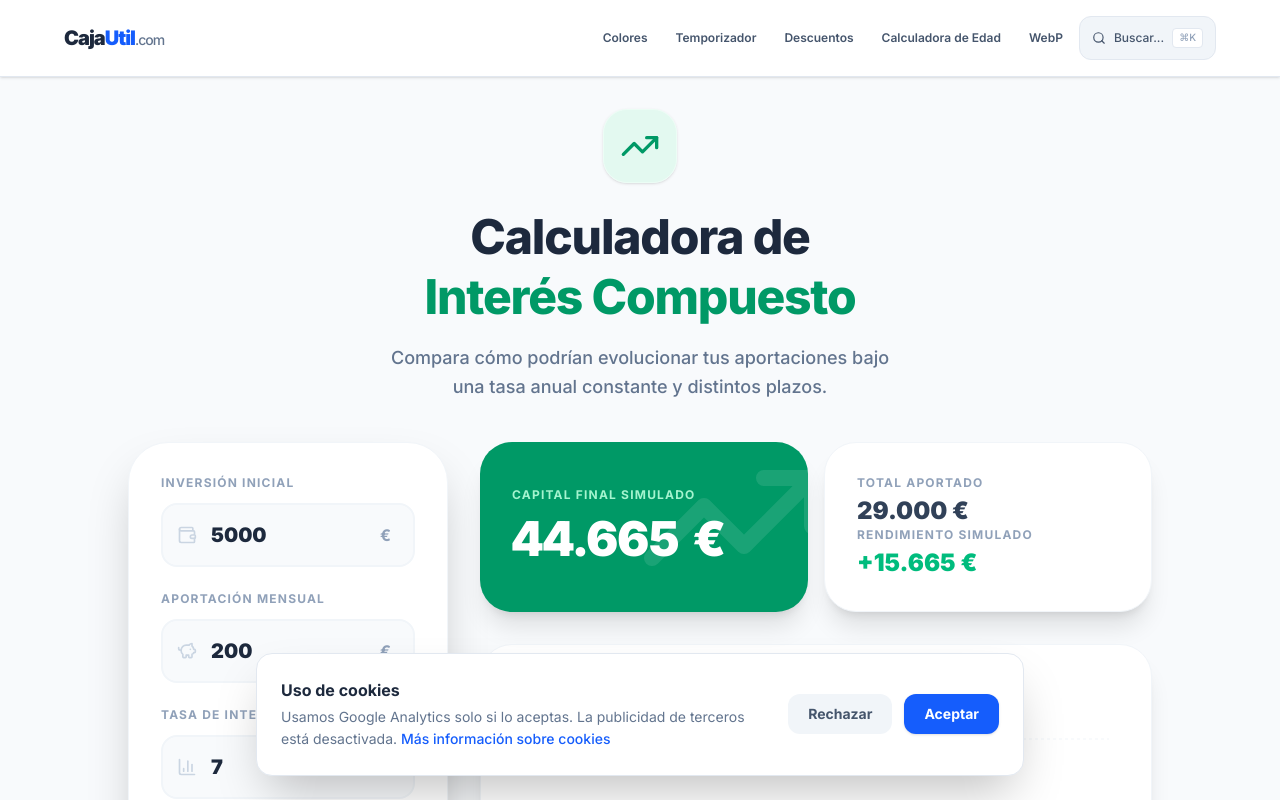
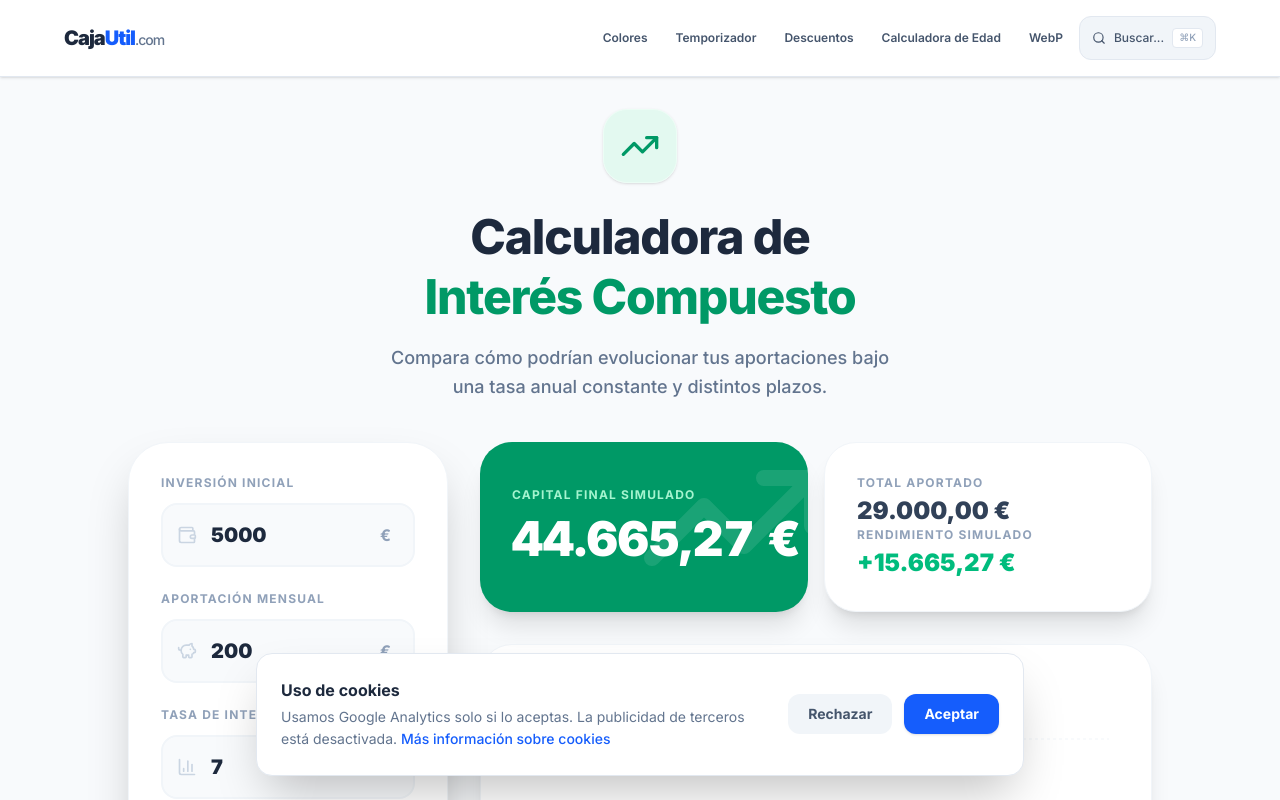
Before and after one commit to raubreak/cajautil-web, a Next.js app: page /calculadora-interes-compuesto in a window 1280 px wide. Shown: the top 800 px of the page. Built offline with nearby package versions, Linux system fonts and the light colour scheme.

Commit message:
fix(tools): bound compound interest simulations

```diff
--- a/src/app/calculadora-interes-compuesto/layout.tsx
+++ b/src/app/calculadora-interes-compuesto/layout.tsx
@@ -6,7 +6,7 @@ const SITE_URL = "https://cajautil.com";
 
 export const metadata: Metadata = {
   title: 'Calculadora de Interés Compuesto | Simulador Online',
-  description: 'Descubre cómo crecerá tu dinero con nuestra calculadora de interés compuesto. Añade aportaciones mensuales y visualiza tus ganancias a largo plazo.',
+  description: 'Compara escenarios de interés compuesto con capital inicial, aportaciones mensuales, tasa anual y plazo. Simulación gratuita y orientativa.',
   keywords: [
     "calculadora interes compuesto",
     "simulador inversiones",
@@ -24,7 +24,13 @@ export const metadata: Metadata = {
     description: 'Compara cómo cambian el capital final, las aportaciones y los intereses en distintos escenarios a largo plazo.',
     url: `${SITE_URL}/calculadora-interes-compuesto`,
     images: ['https://cajautil.com/og-image.png'],
-  }
+  },
+  twitter: {
+    card: 'summary_large_image',
+    title: 'Calculadora de Interés Compuesto con Aportaciones',
+    description: 'Compara capital, aportaciones y rendimiento en escenarios positivos o negativos.',
+    images: ['https://cajautil.com/og-image.png'],
+  },
 };
 
 const jsonLd = {
--- a/src/app/calculadora-interes-compuesto/page.tsx
+++ b/src/app/calculadora-interes-compuesto/page.tsx
@@ -1,11 +1,30 @@
 "use client";
 
-import React, { useState, useMemo } from 'react';
+import React, { useState } from 'react';
 import { PiggyBank, TrendingUp, Calendar, Wallet, BarChart3, Info } from 'lucide-react';
 import { AreaChart, Area, XAxis, YAxis, CartesianGrid, Tooltip } from 'recharts';
 
-const formatCurrency = (val: number) =>
-  new Intl.NumberFormat('es-ES', { style: 'currency', currency: 'EUR', maximumFractionDigits: 0 }).format(val);
+const MAX_INITIAL_AMOUNT = 100_000_000;
+const MAX_MONTHLY_CONTRIBUTION = 1_000_000;
+const MIN_INTEREST_RATE = -100;
+const MAX_INTEREST_RATE = 100;
+const MAX_YEARS = 50;
+
+const currencyFormatter = new Intl.NumberFormat('es-ES', {
+  style: 'currency',
+  currency: 'EUR',
+  maximumFractionDigits: 2,
+});
+
+const formatCurrency = (value: number) => currencyFormatter.format(value);
+const formatSignedCurrency = (value: number) => `${value > 0 ? '+' : ''}${formatCurrency(value)}`;
+
+interface InputErrors {
+  initialAmount?: string;
+  monthlyContribution?: string;
+  interestRate?: string;
+  years?: string;
+}
 
 export default function CalculadoraInteresCompuesto() {
   const [initialAmount, setInitialAmount] = useState('5000');
@@ -13,16 +32,39 @@ export default function CalculadoraInteresCompuesto() {
   const [interestRate, setInterestRate] = useState('7');
   const [years, setYears] = useState('10');
 
-  const simulation = useMemo(() => {
-    const P = parseFloat(initialAmount);
-    const PMT = parseFloat(monthlyContribution);
-    const rate = parseFloat(interestRate) / 100;
-    const t = parseInt(years);
+  const calculation = (() => {
+    const principal = Number(initialAmount);
+    const contribution = Number(monthlyContribution);
+    const annualRatePercent = Number(interestRate);
+    const durationYears = Number(years);
+    const errors: InputErrors = {};
 
-    if (isNaN(P) || isNaN(PMT) || isNaN(rate) || isNaN(t) || t <= 0) return null;
+    if (!initialAmount.trim() || !Number.isFinite(principal) || principal < 0 || principal > MAX_INITIAL_AMOUNT) {
+      errors.initialAmount = `Introduce un importe entre 0 € y ${MAX_INITIAL_AMOUNT.toLocaleString('es-ES')} €.`;
+    }
+    if (!monthlyContribution.trim() || !Number.isFinite(contribution) || contribution < 0 || contribution > MAX_MONTHLY_CONTRIBUTION) {
+      errors.monthlyContribution = `Introduce una aportación entre 0 € y ${MAX_MONTHLY_CONTRIBUTION.toLocaleString('es-ES')} €.`;
+    }
+    if (!interestRate.trim() || !Number.isFinite(annualRatePercent) || annualRatePercent < MIN_INTEREST_RATE || annualRatePercent > MAX_INTEREST_RATE) {
+      errors.interestRate = `Introduce una tasa entre ${MIN_INTEREST_RATE}% y ${MAX_INTEREST_RATE}%.`;
+    }
+    if (!years.trim() || !Number.isInteger(durationYears) || durationYears < 1 || durationYears > MAX_YEARS) {
+      errors.years = `Introduce un plazo entero entre 1 y ${MAX_YEARS} años.`;
+    }
 
-    let currentBalance = P;
-    let totalContributions = P;
+    if (Object.keys(errors).length > 0) {
+      return { simulation: null, errors, calculationError: null };
+    }
+    if (principal === 0 && contribution === 0) {
+      return {
+        simulation: null,
+        errors,
+        calculationError: 'La inversión inicial y la aportación mensual no pueden ser ambas cero.',
+      };
+    }
+
+    let currentBalance = principal;
+    let totalContributions = principal;
     const chartData = [];
 
     // Mes 0
@@ -33,13 +75,21 @@ export default function CalculadoraInteresCompuesto() {
       Total: currentBalance
     });
 
-    const monthlyRate = rate / 12;
+    const monthlyRate = annualRatePercent / 100 / 12;
 
-    for (let year = 1; year <= t; year++) {
+    for (let year = 1; year <= durationYears; year++) {
       for (let month = 1; month <= 12; month++) {
         currentBalance *= (1 + monthlyRate); // Interés compuesto
-        currentBalance += PMT;             // Aportación mensual a final de mes
-        totalContributions += PMT;
+        currentBalance += contribution;     // Aportación mensual a final de mes
+        totalContributions += contribution;
+      }
+
+      if (!Number.isFinite(currentBalance) || !Number.isFinite(totalContributions)) {
+        return {
+          simulation: null,
+          errors,
+          calculationError: 'El resultado queda fuera del rango que puede calcular el navegador.',
+        };
       }
 
       chartData.push({
@@ -54,12 +104,18 @@ export default function CalculadoraInteresCompuesto() {
     const totalInterest = finalBalance - totalContributions;
 
     return {
+      simulation: {
         finalBalance,
         totalContributions,
         totalInterest,
-      chartData
+        chartData,
+      },
+      errors,
+      calculationError: null,
     };
-  }, [initialAmount, monthlyContribution, interestRate, years]);
+  })();
+
+  const { simulation, errors, calculationError } = calculation;
 
   return (
     <main className="min-h-screen bg-slate-50 flex flex-col items-center pt-8 pb-16 px-4">
@@ -89,13 +145,19 @@ export default function CalculadoraInteresCompuesto() {
               <input
                 id="compound-initial"
                 type="number"
+                min="0"
+                max={MAX_INITIAL_AMOUNT}
+                step="0.01"
                 value={initialAmount}
                 onChange={(e) => setInitialAmount(e.target.value)}
+                aria-invalid={Boolean(errors.initialAmount)}
+                aria-describedby={errors.initialAmount ? 'compound-initial-error' : undefined}
                 className="w-full pl-12 pr-4 py-4 bg-slate-50 border-2 border-slate-100 rounded-2xl text-xl font-black text-slate-800 focus:outline-none focus:border-emerald-400 focus:ring-4 focus:ring-emerald-50 transition"
                 placeholder="5000"
               />
               <span className="absolute right-6 top-1/2 -translate-y-1/2 text-slate-400 font-bold">€</span>
             </div>
+            {errors.initialAmount && <p id="compound-initial-error" role="alert" className="mt-2 text-xs font-semibold text-rose-600">{errors.initialAmount}</p>}
           </div>
 
           <div>
@@ -105,13 +167,19 @@ export default function CalculadoraInteresCompuesto() {
                 <input
                   id="compound-monthly"
                  type="number"
+                 min="0"
+                 max={MAX_MONTHLY_CONTRIBUTION}
+                 step="0.01"
                  value={monthlyContribution}
                  onChange={(e) => setMonthlyContribution(e.target.value)}
+                 aria-invalid={Boolean(errors.monthlyContribution)}
+                 aria-describedby={errors.monthlyContribution ? 'compound-monthly-error' : undefined}
                  className="w-full pl-12 pr-4 py-4 bg-slate-50 border-2 border-slate-100 rounded-2xl text-xl font-black text-slate-800 focus:outline-none focus:border-emerald-400 focus:ring-4 focus:ring-emerald-50 transition"
                  placeholder="200"
                />
                 <span className="absolute right-6 top-1/2 -translate-y-1/2 text-slate-400 font-bold">€</span>
               </div>
+              {errors.monthlyContribution && <p id="compound-monthly-error" role="alert" className="mt-2 text-xs font-semibold text-rose-600">{errors.monthlyContribution}</p>}
           </div>
 
           <div>
@@ -127,14 +195,19 @@ export default function CalculadoraInteresCompuesto() {
                 <input
                   id="compound-rate"
                   type="number"
+                  min={MIN_INTEREST_RATE}
+                  max={MAX_INTEREST_RATE}
                   step="0.1"
                   value={interestRate}
                   onChange={(e) => setInterestRate(e.target.value)}
+                  aria-invalid={Boolean(errors.interestRate)}
+                  aria-describedby={errors.interestRate ? 'compound-rate-error' : undefined}
                  className="w-full pl-12 pr-4 py-4 bg-slate-50 border-2 border-slate-100 rounded-2xl text-xl font-black text-slate-800 focus:outline-none focus:border-emerald-400 focus:ring-4 focus:ring-emerald-50 transition"
                  placeholder="7"
                />
                 <span className="absolute right-6 top-1/2 -translate-y-1/2 text-slate-400 font-bold">%</span>
               </div>
+              {errors.interestRate && <p id="compound-rate-error" role="alert" className="mt-2 text-xs font-semibold text-rose-600">{errors.interestRate}</p>}
           </div>
 
           <div>
@@ -144,21 +217,27 @@ export default function CalculadoraInteresCompuesto() {
                 <input
                   id="compound-years"
                   type="number"
+                  min="1"
+                  max={MAX_YEARS}
+                  step="1"
                   value={years}
                   onChange={(e) => setYears(e.target.value)}
+                  aria-invalid={Boolean(errors.years)}
+                  aria-describedby={errors.years ? 'compound-years-error' : undefined}
                  className="w-full pl-12 pr-4 py-4 bg-slate-50 border-2 border-slate-100 rounded-2xl text-xl font-black text-slate-800 focus:outline-none focus:border-emerald-400 focus:ring-4 focus:ring-emerald-50 transition"
                  placeholder="10"
                />
                 <span className="absolute right-6 top-1/2 -translate-y-1/2 text-slate-400 font-bold shrink-0">Años</span>
               </div>
+              {errors.years && <p id="compound-years-error" role="alert" className="mt-2 text-xs font-semibold text-rose-600">{errors.years}</p>}
 
              {/* Slider simple */}
               <input
                  aria-label="Años de inversión"
                 type="range"
                  min="1"
-                max="50"
-                value={years}
+                 max={MAX_YEARS}
+                 value={Math.min(MAX_YEARS, Math.max(1, Number(years) || 1))}
                 onChange={(e) => setYears(e.target.value)}
                 className="w-full mt-4 accent-emerald-500"
              />
@@ -190,7 +269,7 @@ export default function CalculadoraInteresCompuesto() {
 
                    <div className="mt-4 sm:mt-0">
                       <p className="text-xs font-bold text-slate-400 uppercase tracking-widest mb-1">Rendimiento simulado</p>
-                     <p className="text-2xl font-black text-emerald-500">+{formatCurrency(simulation.totalInterest)}</p>
+                      <p className={`text-2xl font-black ${simulation.totalInterest >= 0 ? 'text-emerald-500' : 'text-rose-600'}`}>{formatSignedCurrency(simulation.totalInterest)}</p>
                    </div>
                 </div>
               </div>
@@ -247,7 +326,7 @@ export default function CalculadoraInteresCompuesto() {
           ) : (
              <div className="bg-white rounded-[40px] shadow-xl border border-dashed border-slate-200 p-16 flex flex-col items-center justify-center text-center opacity-30 h-full min-h-[400px]">
                 <TrendingUp className="w-16 h-16 mb-6 text-slate-300" />
-                <p className="text-lg font-bold text-slate-400">Introduce los datos para calcular la magia del interés compuesto</p>
+                <p className="text-lg font-bold text-slate-400" role={calculationError ? 'alert' : undefined}>{calculationError ?? 'Introduce valores válidos para calcular la simulación.'}</p>
              </div>
           )}
         </section>
```
Lines whose indentation alone changed are shown as unchanged.
